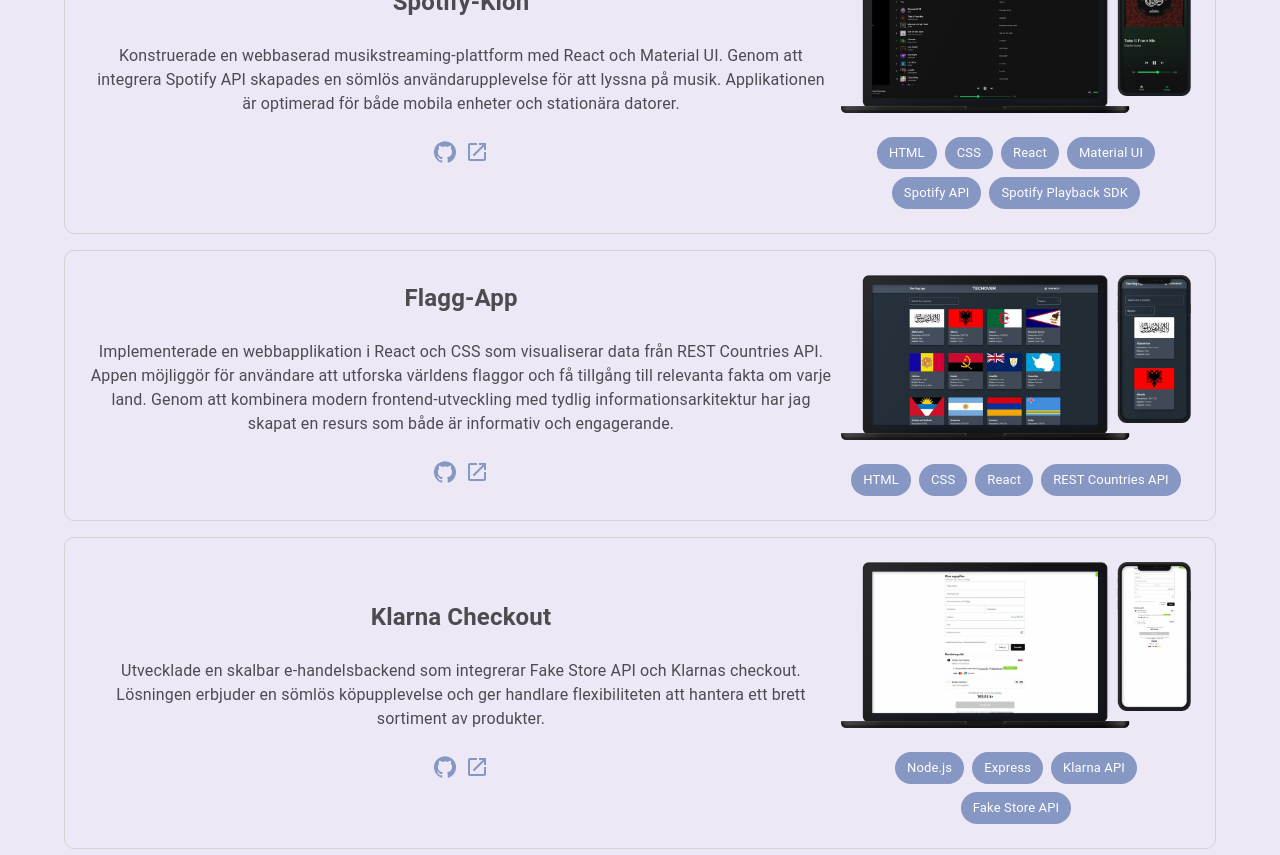
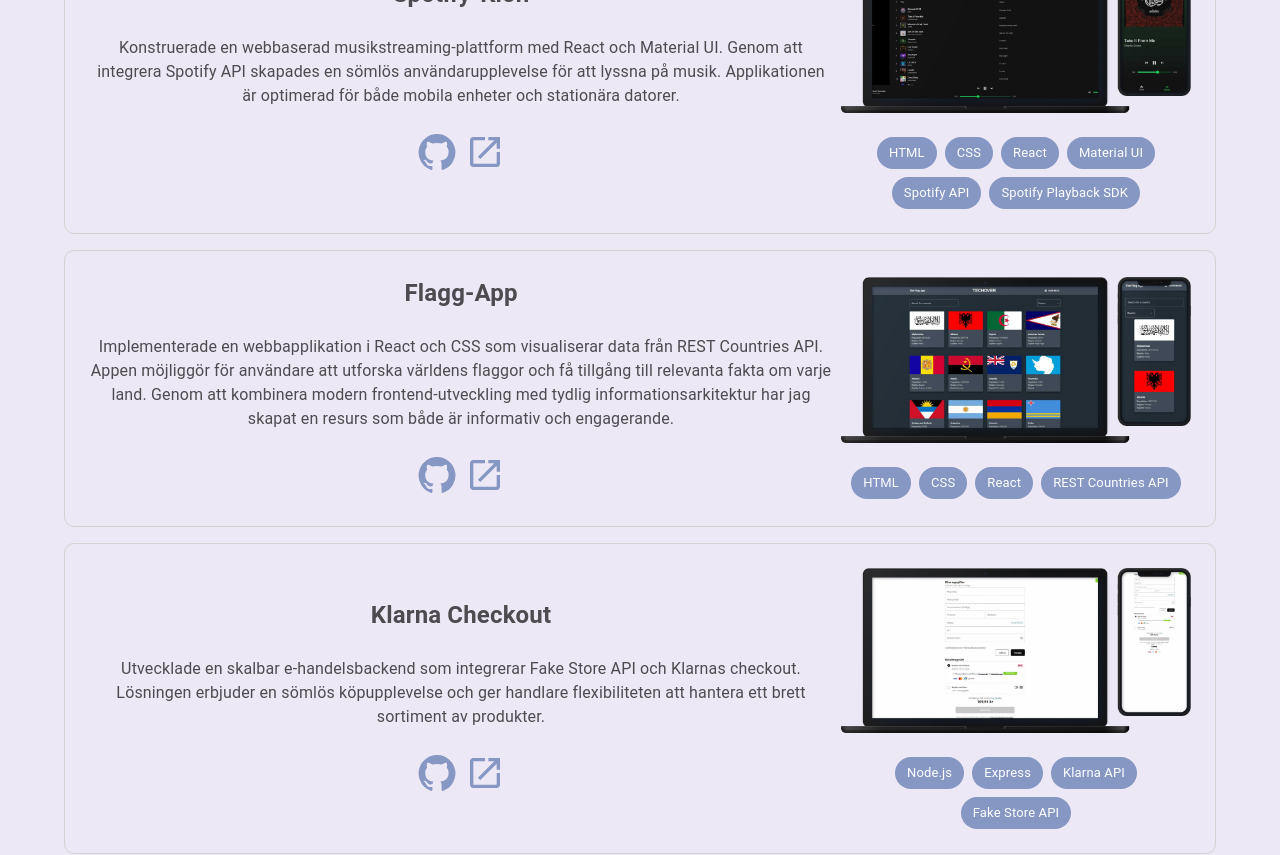
Before and after one commit to Tobaunta/tobaunta.torkelsson.online, a React (Vite) app: page / in a window 1280 px wide. Shown: the part 900-1755 px from the top of the page. Built offline with nearby package versions, Linux system fonts and the light colour scheme.

Commit message:
updated cv

```diff
--- a/src/components/Navbar.jsx
+++ b/src/components/Navbar.jsx
@@ -53,7 +53,7 @@
               />
               <Download
                 sx={{ cursor: "pointer" }}
-                onClick={linkTo("/CV.pdf")}
+                onClick={linkTo("/cv.pdf")}
               />
             </Box>
             <Box sx={{ display: "flex", alignItems: "center", gap: 2 }}>
--- a/src/components/Project.jsx
+++ b/src/components/Project.jsx
@@ -45,11 +45,11 @@
           <Box>{description}</Box>
           <Box>
             <GitHubIcon
-              sx={{ cursor: "pointer", mr: 1, color: "#8697c4" }}
+              sx={{ cursor: "pointer", mr: 1, color: "#8697c4", fontSize: "40px" }}
               onClick={linkTo(github)}
             />
             <OpenInNewIcon
-              sx={{ cursor: "pointer", color: "#8697c4" }}
+              sx={{ cursor: "pointer", color: "#8697c4", fontSize: "40px" }}
               onClick={linkTo(demo)}
             />
           </Box>
```
